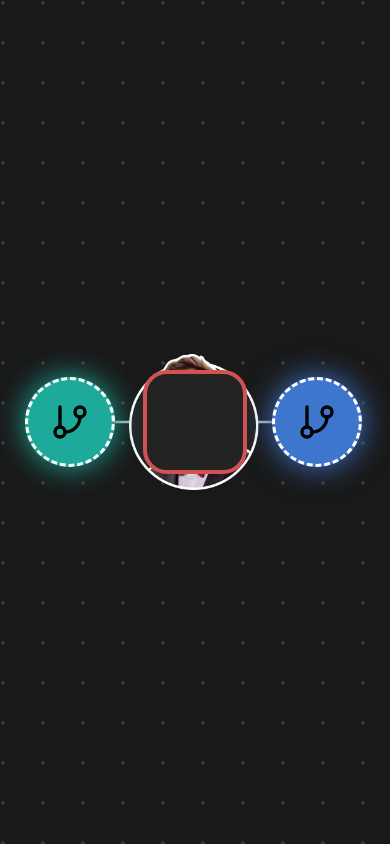
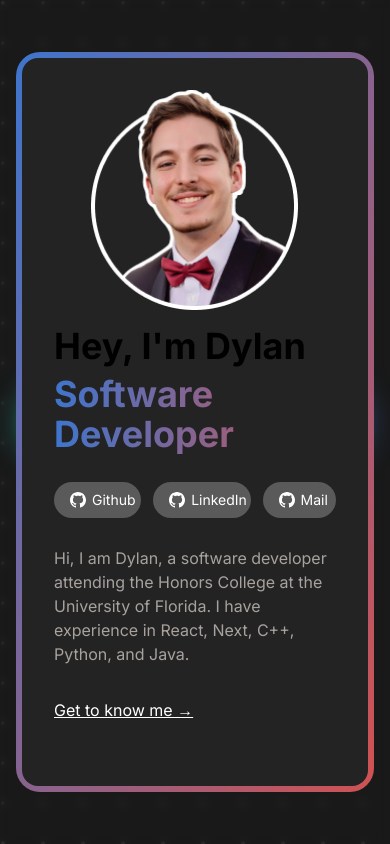
Before and after one commit to dyland88/NodePortfolioSite, a Next.js app in the folder node_portfolio_site/: page / in a window 390 px wide. Built offline with nearby package versions, Linux system fonts and the light colour scheme.

Commit message:
Made welcome screen responsive

```diff
--- a/node_portfolio_site/src/app/components/Modal.tsx
+++ b/node_portfolio_site/src/app/components/Modal.tsx
@@ -46,7 +46,7 @@ export default function Modal({
         leaveTo="opacity-0"
       >
         <Dialog onClose={closeDialog} className="relative z-50">
-          <div className="fixed inset-0 flex w-screen items-center justify-center p-4">
+          <div className="fixed inset-0 flex w-screen items-center justify-center p-4 backdrop-blur-sm bg-black bg-opacity-15">
             <DialogPanel className="max-w-3xl space-y-4 border-4 border-customred bg-[#232323] rounded-3xl flex-row flex-start overflow-hidden">
               <div className="bg-[#393939] w-full pr-3 pl-12 py-3 flex flex-row justify-between items-center">
                 <DialogTitle className="font-bold text-2xl">
--- a/node_portfolio_site/src/app/components/ModalPages.tsx
+++ b/node_portfolio_site/src/app/components/ModalPages.tsx
@@ -2,9 +2,10 @@
 import React, { useRef } from "react";
 import Image from "next/image";
 import Modal from "./Modal";
-import { Dialog, DialogPanel, DialogTitle } from "@headlessui/react";
+import { Button, Dialog, DialogPanel, DialogTitle } from "@headlessui/react";
 import { useRouter } from "next/navigation";
 import { motion } from "framer-motion";
+import { GitHub } from "react-feather";
 
 export const Welcome: React.FC<{ isOpen: boolean }> = ({ isOpen }) => {
   const router = useRouter();
@@ -20,15 +21,97 @@ export const Welcome: React.FC<{ isOpen: boolean }> = ({ isOpen }) => {
       open={isOpen}
       className="relative z-50"
     >
-      <div className="fixed inset-0 flex w-screen items-center justify-center p-4">
+      <div className="fixed inset-0 flex w-screen items-center justify-center p-4 backdrop-blur-sm">
         <DialogPanel
           as={motion.div}
           initial={{ opacity: 0 }}
           animate={{ opacity: 1 }}
           exit={{ opacity: 0 }}
-          className="max-w-3xl space-y-4 border-4 border-customred bg-[#232323] rounded-3xl flex-row flex-start overflow-hidden"
+          className=" max-w-3xl p-1.5 bg-gradient-to-br from-customblue to-customred rounded-3xl"
         >
-          <div className="py-12 px-12"></div>
+          <div className="bg-[#232323] rounded-2xl flex md:flex-row flex-col-reverse justify-center align-middle overflow-hidden py-16 md:pt-16 pt-8 px-8 md:px-16 gap-4 md:gap-8">
+            <div className="inline-block md:w-3/5 w-full">
+              <DialogTitle className="font-bold text-4xl flex align-middle mb-2">
+                Hey, I'm Dylan
+              </DialogTitle>
+              <DialogTitle className="font-bold text-4xl inline-block bg-gradient-to-r from-customblue to-customred text-transparent bg-clip-text">
+                Software Developer
+              </DialogTitle>
+              <div className="flex flex-row items-center gap-3 my-7">
+                <motion.a
+                  whileHover={{ scale: 1.1 }}
+                  whileTap={{ scale: 0.95 }}
+                  href="https://github.com/your-github-profile"
+                  rel="noopener noreferrer"
+                  className="bg-[#5a5a5a] text-white text-sm px-4 py-2 rounded-full flex flex-row gap-1.5"
+                >
+                  <Image
+                    src="/assets/github.svg"
+                    alt="GitHub"
+                    width={16}
+                    height={16}
+                    className=" fill-white"
+                  />
+                  Github
+                </motion.a>
+                <motion.a
+                  whileHover={{ scale: 1.1 }}
+                  whileTap={{ scale: 0.95 }}
+                  href="https://www.linkedin.com/in/your-linkedin-profile"
+                  rel="noopener noreferrer"
+                  className="bg-[#5a5a5a] text-white text-sm px-4 py-2 rounded-full flex flex-row gap-1.5"
+                >
+                  <Image
+                    src="/assets/github.svg"
+                    alt="Linkedin"
+                    width={16}
+                    height={16}
+                    className=" fill-white"
+                  />
+                  LinkedIn
+                </motion.a>
+                <motion.a
+                  whileHover={{ scale: 1.1 }}
+                  whileTap={{ scale: 0.95 }}
+                  href="https://www.gmail.com"
+                  rel="noopener noreferrer"
+                  className="bg-[#5a5a5a] text-white text-sm px-4 py-2 rounded-full flex flex-row gap-1.5"
+                >
+                  <Image
+                    src="/assets/github.svg"
+                    alt="Linkedin"
+                    width={16}
+                    height={16}
+                    className=" fill-white"
+                  />
+                  Mail
+                </motion.a>
+              </div>
+              <p className=" text-stone-400 text-md mb-8">
+                Hi, I am Dylan, a software developer attending the Honors
+                College at the University of Florida. I have experience in
+                React, Next, C++, Python, and Java.
+              </p>
+
+              <motion.button
+                onClick={closeDialog}
+                whileHover={{ scale: 1.1 }}
+                whileTap={{ scale: 0.95 }}
+                className="text-white text-md underline flex"
+              >
+                Get to know me →
+              </motion.button>
+            </div>
+            <div className="flex justify-center items-center">
+              <Image
+                src="/assets/Center_node.png"
+                alt="Dylan"
+                width={240}
+                height={240}
+                className="w-52 md:w-64"
+              />
+            </div>
+          </div>
         </DialogPanel>
       </div>
     </Dialog>
--- a/node_portfolio_site/src/app/layout.tsx
+++ b/node_portfolio_site/src/app/layout.tsx
@@ -8,7 +8,7 @@ import { SpeedInsights } from "@vercel/speed-insights/next";
 const inter = Inter({ subsets: ["latin"] });
 
 export const metadata: Metadata = {
-  title: "Dylan Coben | Frontend Developer",
+  title: "Dylan Coben | Software Developer",
   description: "Get to know me",
 };
 
```
Also changed, not shown: node_portfolio_site/public/assets/github.svg (added).
